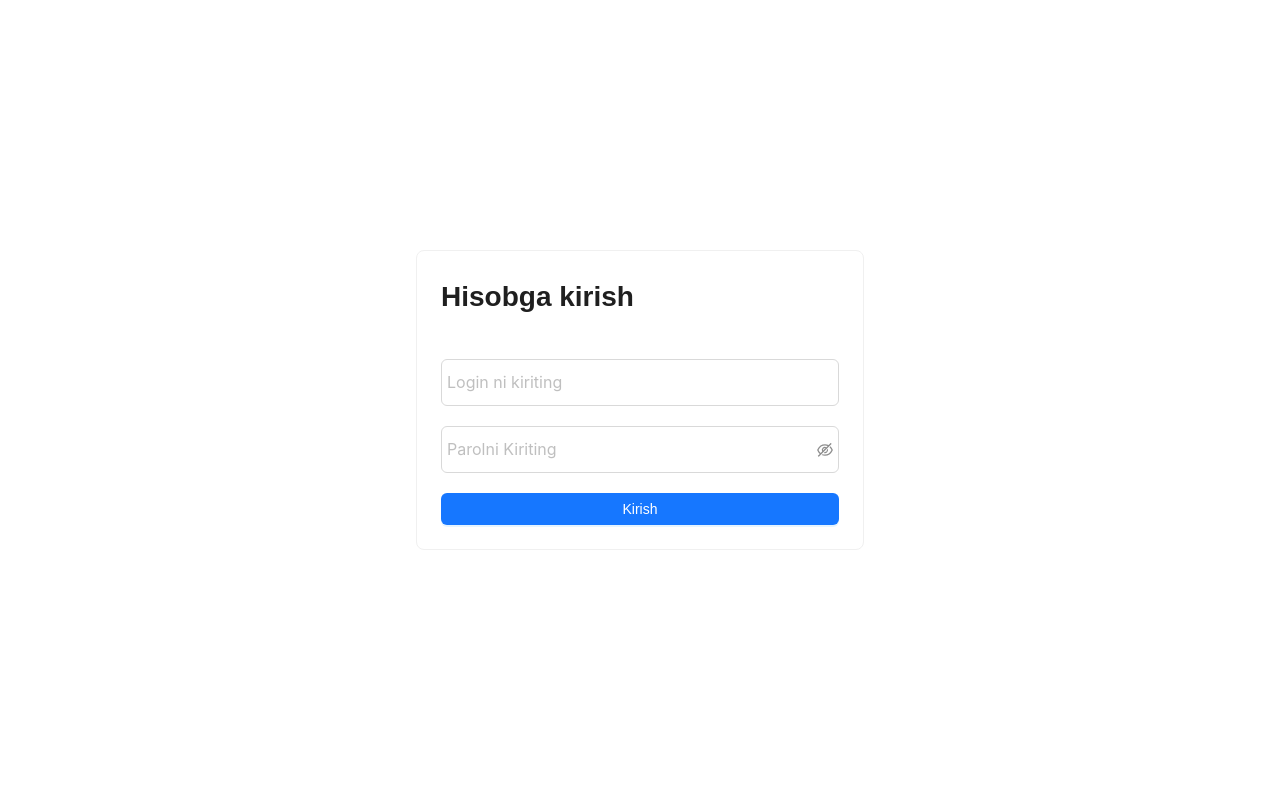
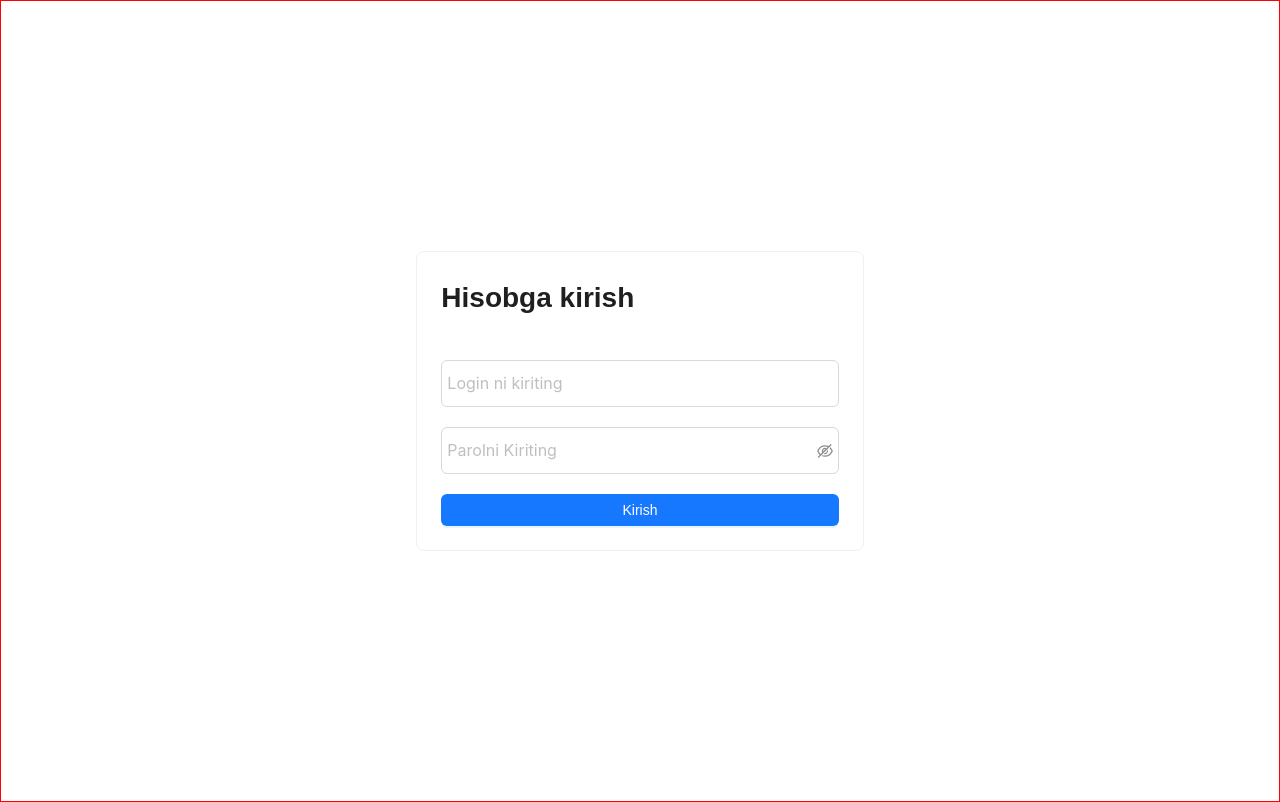
Before and after one commit to uzhojiakbar/davr-leader, a React (Vite) app in the folder client/: page /login in a window 1280 px wide. Built offline with nearby package versions, Linux system fonts and the light colour scheme.

Commit message:
Sidebar + Navbar bug fixed, layout

```diff
--- a/client/src/pages/home/home.jsx
+++ b/client/src/pages/home/home.jsx
@@ -1,12 +1,7 @@
 import React from "react";
-import Sidebar from "../../components/Sidebar";
 
 const Home = () => {
-  return (
-    <div>
-      <Sidebar />
-    </div>
-  );
+  return <div>Home</div>;
 };
 
 export default Home;
--- a/client/src/root/root.jsx
+++ b/client/src/root/root.jsx
@@ -7,6 +7,7 @@ import Navbar from "../components/navbar/navbar";
 import Login from "../pages/login";
 import NavigateHome from "../components/NavigateHome/navigateHome";
 import Products from "../components/products";
+import Sidebar from "../components/Sidebar";
 
 const Root = () => {
   useEffect(() => {
@@ -25,6 +26,9 @@ const Root = () => {
   }
   return (
     <RootContainer>
+      {/* <Navbar /> */}
+      <Sidebar />
+      <div>
         <Navbar />
         <Routes>
           <Route path="/" element={<Home />} />
@@ -33,6 +37,7 @@ const Root = () => {
 
           <Route path="*" element={<h1>Not found</h1>} />
         </Routes>
+      </div>
     </RootContainer>
   );
 };
--- a/client/src/root/styled.js
+++ b/client/src/root/styled.js
@@ -3,8 +3,10 @@ import styled from "styled-components";
 const RootContainer = styled.div`
   width: 100vw;
   min-width: 350px;
-  max-width: 1441px;
   margin: 0 auto;
+  border: 1px solid red;
+
+  display: flex;
 `;
 
 export { RootContainer };
```
Lines whose indentation alone changed are shown as unchanged.
